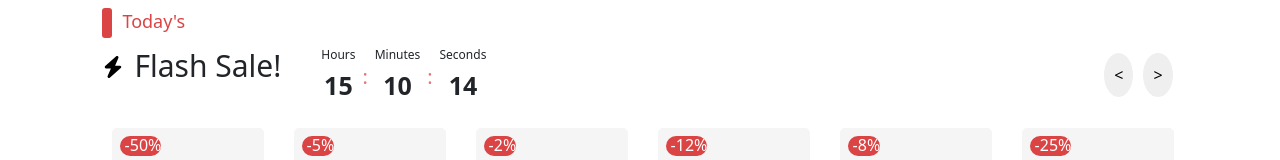
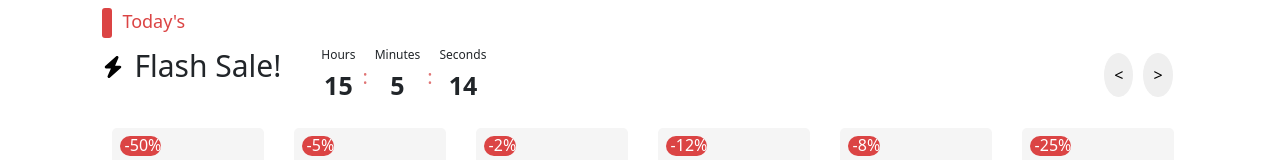
Before and after one commit to AtomicExpresso/React-Ecomerance-Website, a React (Vite) app: page / in a window 1280 px wide. Shown: the part 459-619 px from the top of the page. Built offline with nearby package versions, Linux system fonts and the light colour scheme.

Commit message:
merged timer into a single useState object

```diff
--- a/src/componets/home/homeSale.jsx
+++ b/src/componets/home/homeSale.jsx
@@ -5,7 +5,7 @@ import useTimer from '../../logic/timer'
 
 
 function HomeSale(){
-  const { curHour, curMinute, curSecond } = useTimer();
+  const { curTime } = useTimer();
 
   const moveSaleRowScroll = scrollThis => {
     const saleRow = document.querySelector('.sale-row');
@@ -41,17 +41,17 @@ function HomeSale(){
           <div className="sale-timer">
             <div>
               <h3>Hours</h3>
-              <h2>{curHour}</h2>
+              <h2>{curTime.hours}</h2>
             </div>
             <h1>:</h1>
             <div>
               <h3>Minutes</h3>
-              <h2>{curMinute}</h2>
+              <h2>{curTime.minutes}</h2>
             </div>
             <h1>:</h1>
             <div>
               <h3>Seconds</h3>
-              <h2>{curSecond}</h2>
+              <h2>{curTime.seconds}</h2>
             </div>
           </div>
           <div className='sale-btn-row'>
--- a/src/logic/timer.js
+++ b/src/logic/timer.js
@@ -1,41 +1,58 @@
 import React, { useState, useEffect } from 'react';
 
-let hours = 15
-let minutes = 10
-let seconds = 20
+let hour = 15
+let minute = 5
+let second = 20
 
 // Does a countdown timer for the Flash Sale
 function useTimer(){
-  let [curHour, setHour] = useState(hours);
-  let [curMinute, setMinute] = useState(minutes);
-  let [curSecond, setSecond] = useState(seconds);
+  let [curTime, setTime] = useState({
+    hours: hour,
+    minutes: minute,
+    seconds: second
+  });
 
   useEffect(() => {
     const timeout = setTimeout(() => {
-      if (curSecond > 0) {
-        setSecond(curSecond - 1);
+      if (curTime.seconds > 0) {
+        setTime(prevState => ({
+          ...prevState,
+          seconds: prevState.seconds -1
+        }));
       } else {
-        setSecond(seconds = 60);
-        if (curMinute > 0) {
-          setMinute(curMinute - 1);
+        setTime(prevState => ({
+          ...prevState,
+          seconds: prevState.seconds + 60
+        }));
+        if (curTime.minutes > 0) {
+          setTime(prevState => ({
+            ...prevState,
+            minutes: prevState.minutes - 1
+          }));
         } else {
-          setMinute(minutes = 60);
-          if (curHour > 0) {
-            setHour(curHour - 1);
+          setTime(prevState => ({
+            ...prevState,
+            minutes: prevState.minutes + 60
+          }));
+          if (curTime.hours > 0) {
+            setTime(prevState => ({
+              ...prevState,
+              hours: prevState.hours -1
+            }));
           }
         }
       }
-      if (curHour <= 0 && curMinute <= 0 && curSecond <= 0){
-        setHour(hours);
-        setMinute(minutes);
-        setSecond(seconds);
+      if (curTime.hours <= 0 && curTime.minutes <= 0 && curTime.seconds <= 0){
+        setTime(prevState => prevState.hours);
+        setTime(prevState => prevState.minutes);
+        setTime(prevState => prevState.seconds);
       }
     }, 1000);
 
     return () => clearTimeout(timeout);
-  }, [curHour, curMinute, curSecond]);
+  }, [curTime]);
 
-  return { curHour, curMinute, curSecond };
+  return { curTime };
 }
 
   export default useTimer;
```
